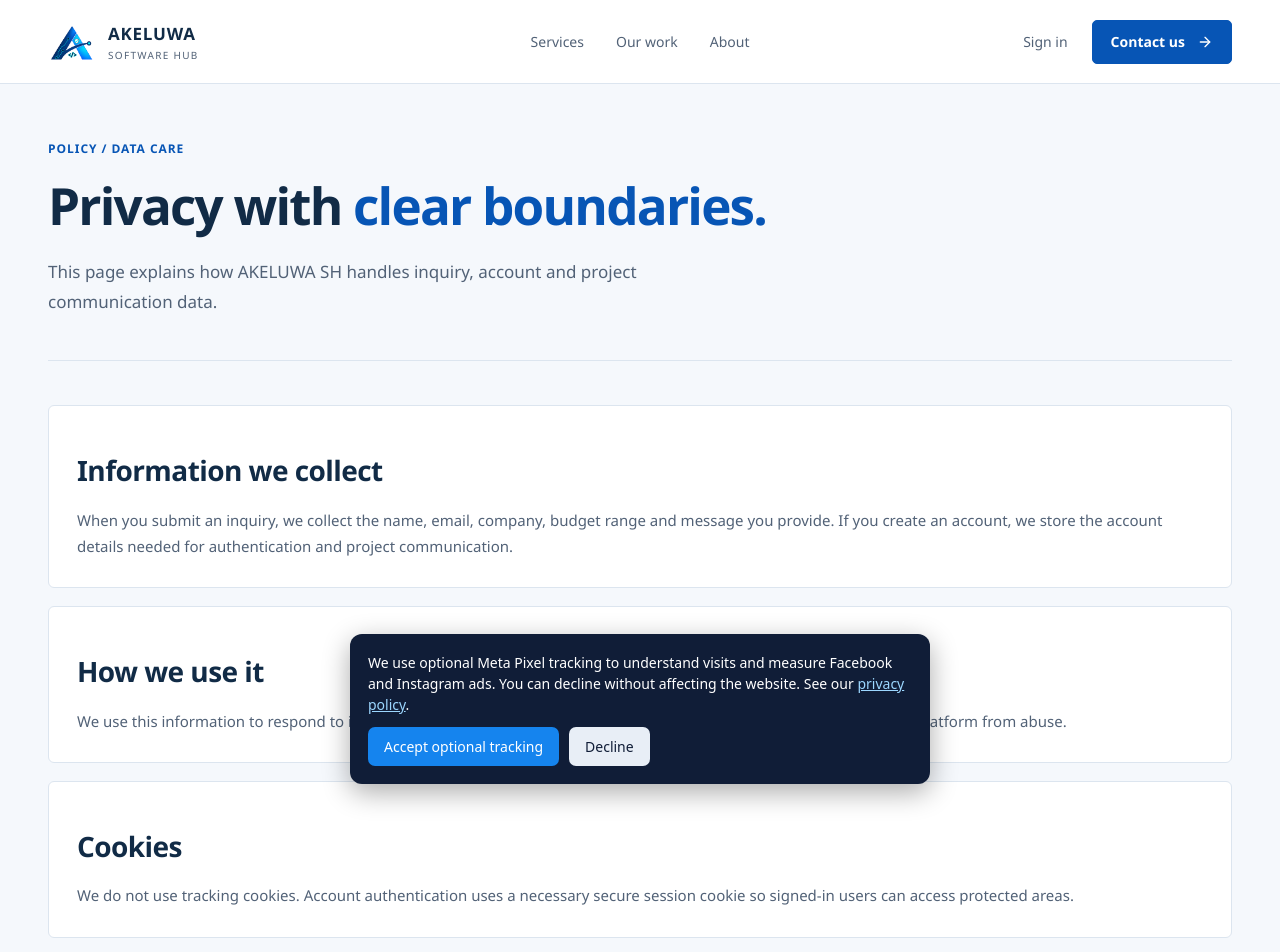
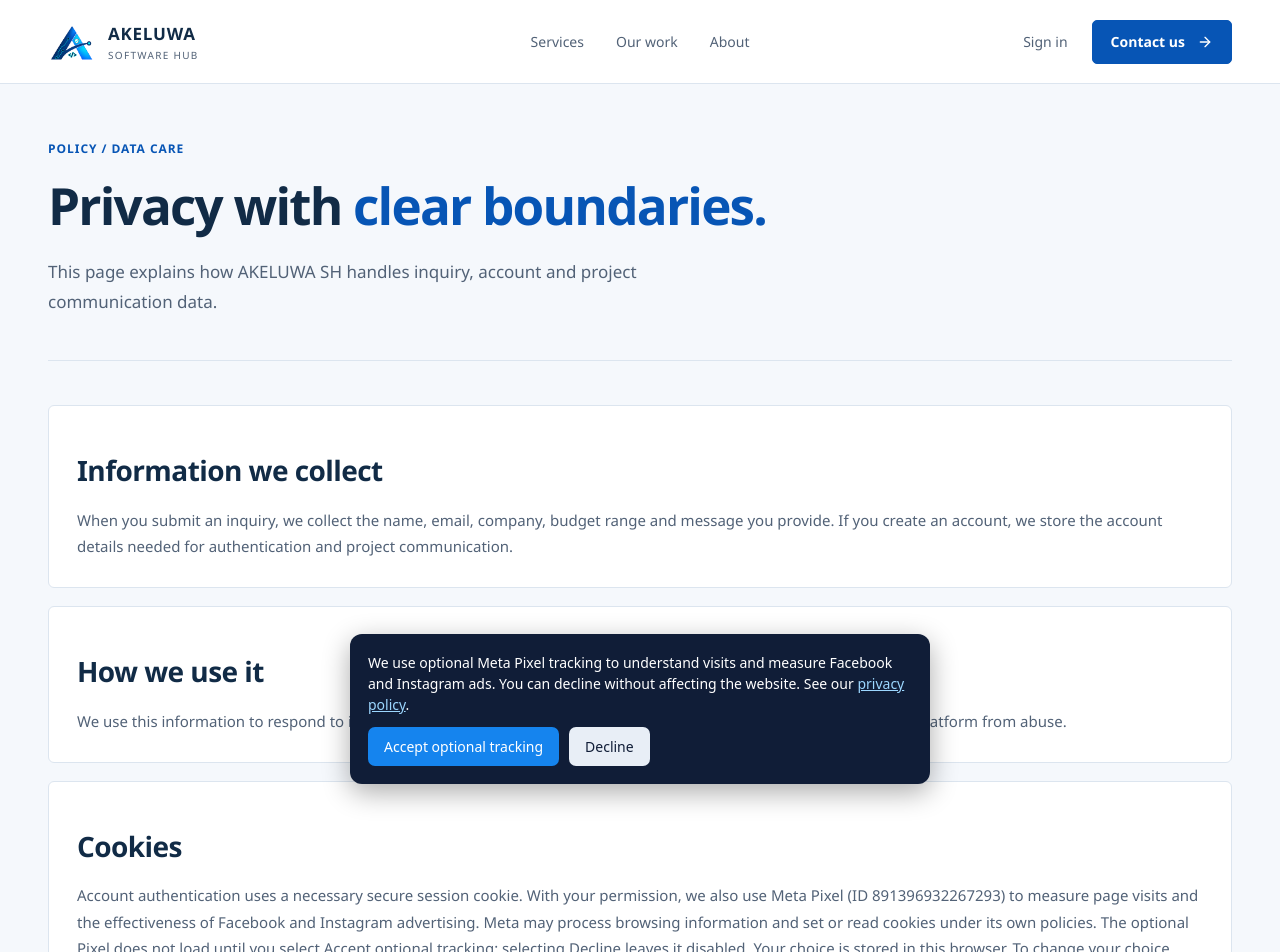
Before and after one commit to Bivekumarsah/AKELUWA-SH-Full-Stack, a Next.js app: page /privacy-policy in a window 1280 px wide. Shown: the top 952 px of the page. Built offline with nearby package versions, Linux system fonts and the light colour scheme; no server answers.

Commit message:
Disclose optional Meta Pixel tracking and consent in privacy policy

```diff
--- a/app/privacy-policy/page.tsx
+++ b/app/privacy-policy/page.tsx
@@ -19,7 +19,7 @@ const sections = [
   },
   {
     title: "Cookies",
-    text: "We do not use tracking cookies. Account authentication uses a necessary secure session cookie so signed-in users can access protected areas.",
+    text: "Account authentication uses a necessary secure session cookie. With your permission, we also use Meta Pixel (ID 891396932267293) to measure page visits and the effectiveness of Facebook and Instagram advertising. Meta may process browsing information and set or read cookies under its own policies. The optional Pixel does not load until you select Accept optional tracking; selecting Decline leaves it disabled. Your choice is stored in this browser. To change your choice, clear this site\u0027s local storage and reload the page.",
   },
   {
     title: "Data care",
```
